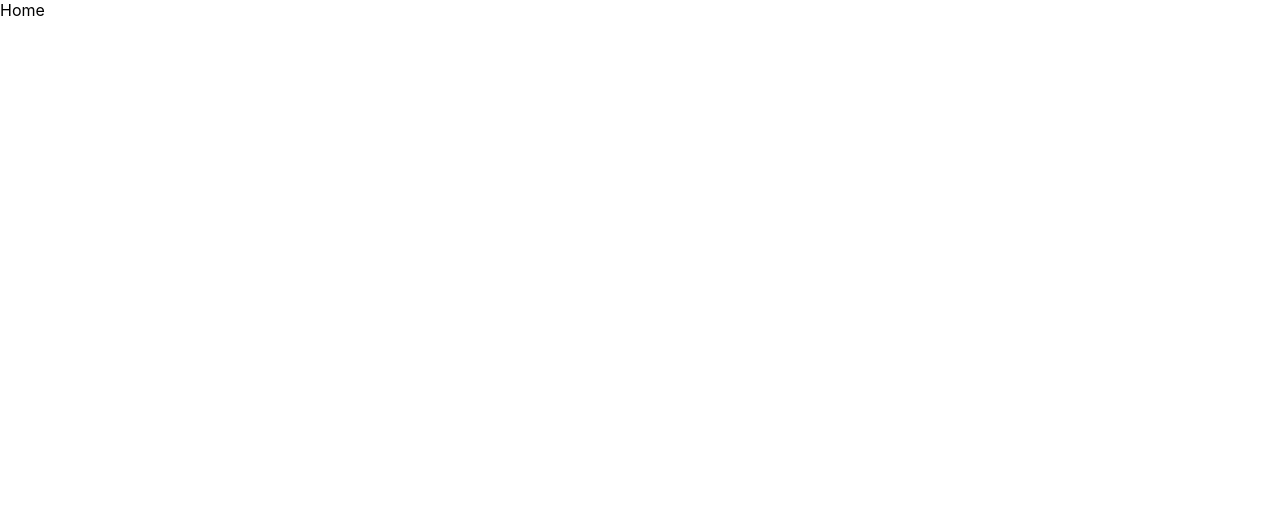
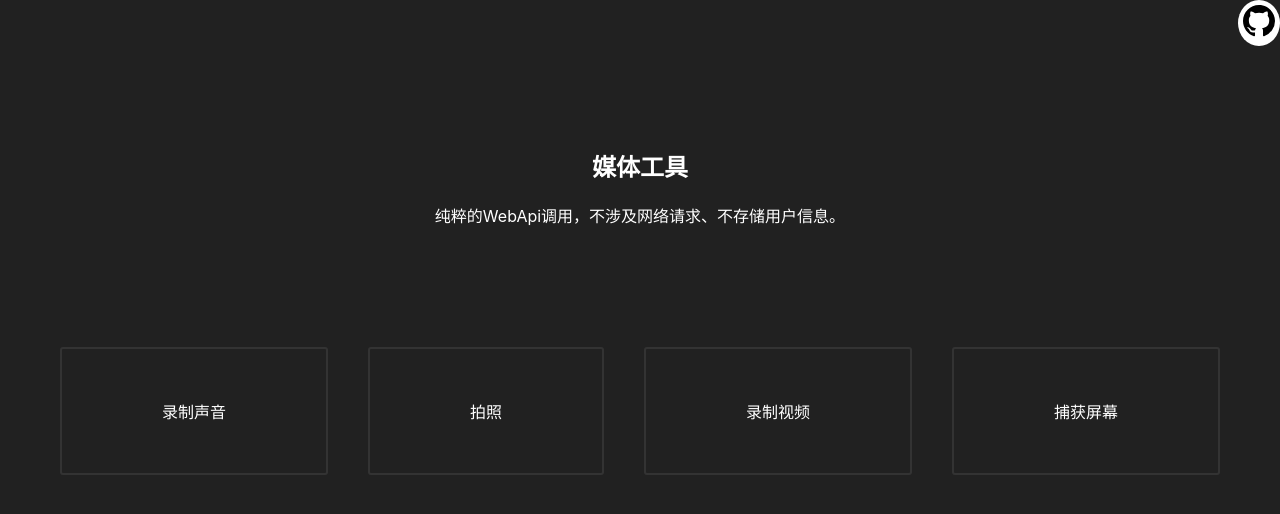
Before and after one commit to swlws/media-record, a React (Create React App) app: page / in a window 1280 px wide. Shown: the top 514 px of the page. Built offline with nearby package versions, Linux system fonts and the light colour scheme.

Commit message:
feat: 目录

```diff
--- a/src/components/BaseFrame/index.module.scss
+++ b/src/components/BaseFrame/index.module.scss
@@ -1,24 +1,18 @@
 .container {
   height: 100%;
-  display: flex;
-  flex-direction: column;
-  position: relative;
 
-  > header {
-    height: auto;
-    padding: 0 10%;
-    background-color: #333;
+  > aside {
+    padding: 5px;
+    background-color: #fff;
+    border-radius: 50%;
 
-    display: grid;
-    grid-template-columns: 200px auto;
-    align-items: center;
+    position: absolute;
+    top: 0px;
+    right: 0px;
   }
 
   > main {
-    flex: 1;
-  }
-
-  > footer {
-    height: auto;
+    height: 100%;
+    padding: 0px;
   }
 }
--- a/src/components/BaseFrame/index.tsx
+++ b/src/components/BaseFrame/index.tsx
@@ -1,5 +1,24 @@
 import React from "react";
 import styles from "./index.module.scss";
+
+function GithubSvg() {
+  return (
+    <svg
+      className={styles.svg}
+      height="32"
+      aria-hidden="true"
+      viewBox="0 0 16 16"
+      version="1.1"
+      width="32"
+      data-view-component="true"
+    >
+      <path
+        fillRule="evenodd"
+        d="M8 0C3.58 0 0 3.58 0 8c0 3.54 2.29 6.53 5.47 7.59.4.07.55-.17.55-.38 0-.19-.01-.82-.01-1.49-2.01.37-2.53-.49-2.69-.94-.09-.23-.48-.94-.82-1.13-.28-.15-.68-.52-.01-.53.63-.01 1.08.58 1.23.82.72 1.21 1.87.87 2.33.66.07-.52.28-.87.51-1.07-1.78-.2-3.64-.89-3.64-3.95 0-.87.31-1.59.82-2.15-.08-.2-.36-1.02.08-2.12 0 0 .67-.21 2.2.82.64-.18 1.32-.27 2-.27.68 0 1.36.09 2 .27 1.53-1.04 2.2-.82 2.2-.82.44 1.1.16 1.92.08 2.12.51.56.82 1.27.82 2.15 0 3.07-1.87 3.75-3.65 3.95.29.25.54.73.54 1.48 0 1.07-.01 1.93-.01 2.2 0 .21.15.46.55.38A8.013 8.013 0 0016 8c0-4.42-3.58-8-8-8z"
+      ></path>
+    </svg>
+  );
+}
 
 type BaseFrameProps = {
   children?: React.ReactNode;
@@ -8,6 +27,9 @@
 export default function BaseFrame(props: BaseFrameProps) {
   return (
     <article className={styles.container}>
+      <aside>
+        <GithubSvg />
+      </aside>
       <main>{props.children}</main>
     </article>
   );
--- a/src/router/index.tsx
+++ b/src/router/index.tsx
@@ -2,12 +2,20 @@
 import { Routes, Route } from "react-router-dom";
 
 const Home = React.lazy(() => import("src/views/home/index"));
+const Voice = React.lazy(() => import("src/views/voice/index"));
+const Photo = React.lazy(() => import("src/views/photo/index"));
+const Video = React.lazy(() => import("src/views/video/index"));
+const Screen = React.lazy(() => import("src/views/screen/index"));
 
 export default function AppRouters() {
   return (
     <Suspense fallback={<div>Loading...</div>}>
       <Routes>
         <Route path="/" element={<Home />} />
+        <Route path="/voice" element={<Voice />} />
+        <Route path="/photo" element={<Photo />} />
+        <Route path="/video" element={<Video />} />
+        <Route path="/screen" element={<Screen />} />
       </Routes>
     </Suspense>
   );
--- a/src/views/home/index.module.scss
+++ b/src/views/home/index.module.scss
@@ -1,3 +1,40 @@
 .container {
-  // padding: 0 15%;
+  height: 100%;
+  background-color: #212121;
+
+  color: #fff;
+
+  > header {
+    padding: 10px;
+    text-align: center;
+    padding: 10% 0 0;
+  }
+
+  > main {
+    margin-top: 100px;
+    display: flex;
+    justify-content: center;
+    align-items: center;
+
+    > a {
+      padding: 50px 100px;
+      margin: 20px;
+
+      border: 2px solid #333;
+      border-radius: 3px;
+
+      transition: all 0.3s;
+
+      color: #fff;
+      text-decoration: none;
+      transition: all 0.3s;
+
+      &:hover {
+        cursor: pointer;
+        border-color: #009afe;
+
+        color: #009afe;
+      }
+    }
+  }
 }
--- a/src/views/home/index.tsx
+++ b/src/views/home/index.tsx
@@ -1,6 +1,21 @@
+import { NavLink } from "react-router-dom";
 import styles from "./index.module.scss";
 
 function Home() {
-  return <div className={styles.container}>Home</div>;
+  return (
+    <article className={styles.container}>
+      <header>
+        <h2>媒体工具</h2>
+        <p>纯粹的WebApi调用，不涉及网络请求、不存储用户信息。</p>
+      </header>
+
+      <main>
+        <NavLink to="/voice">录制声音</NavLink>
+        <NavLink to="/photo">拍照</NavLink>
+        <NavLink to="/video">录制视频</NavLink>
+        <NavLink to="/screen">捕获屏幕</NavLink>
+      </main>
+    </article>
+  );
 }
 export default Home;
--- /dev/null
+++ b/src/views/photo/index.tsx
@@ -0,0 +1,3 @@
+export default function Photo() {
+  return <>Photo</>;
+}
--- /dev/null
+++ b/src/views/screen/index.tsx
@@ -0,0 +1,3 @@
+export default function Screen() {
+  return <>screen</>;
+}
--- /dev/null
+++ b/src/views/video/index.tsx
@@ -0,0 +1,3 @@
+export default function Video() {
+  return <>video</>;
+}
--- /dev/null
+++ b/src/views/voice/index.tsx
@@ -0,0 +1,3 @@
+export default function Voice() {
+  return <>Voice</>;
+}
```
Also changed, not shown: src/resource/svg/github.svg (added).
